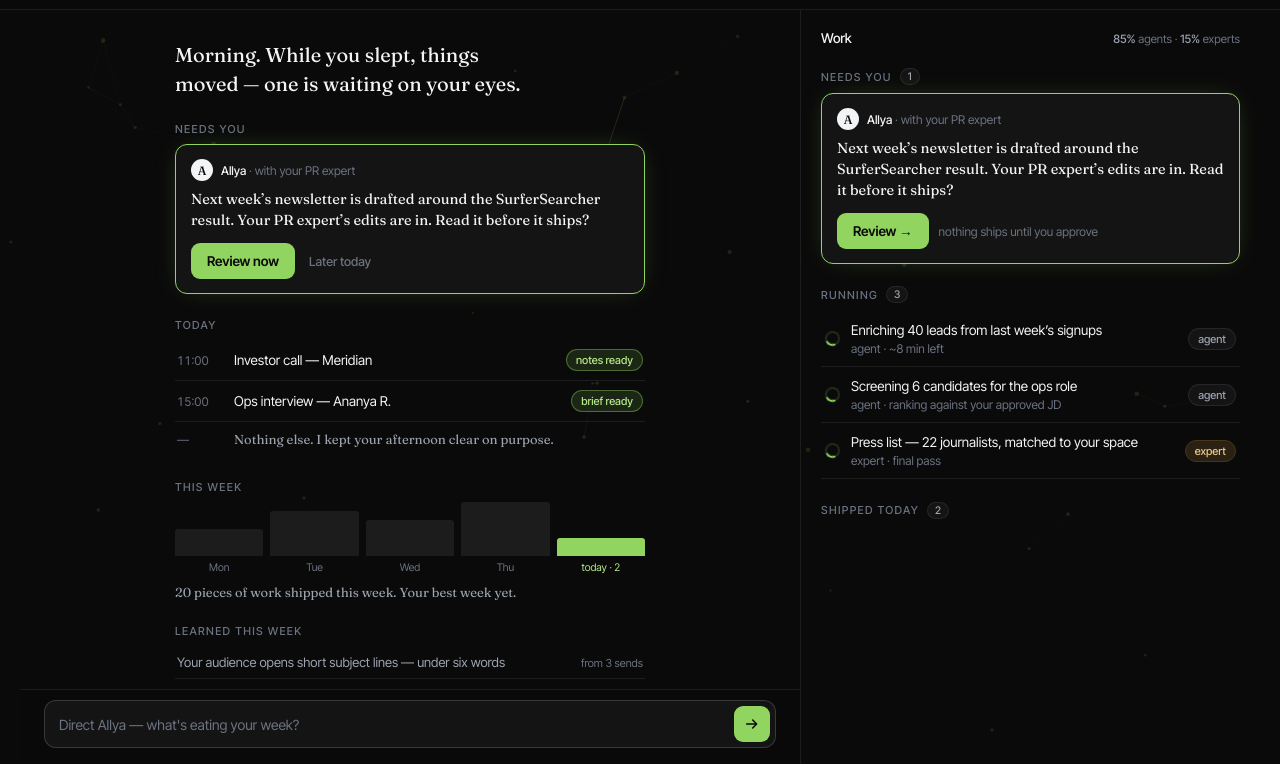
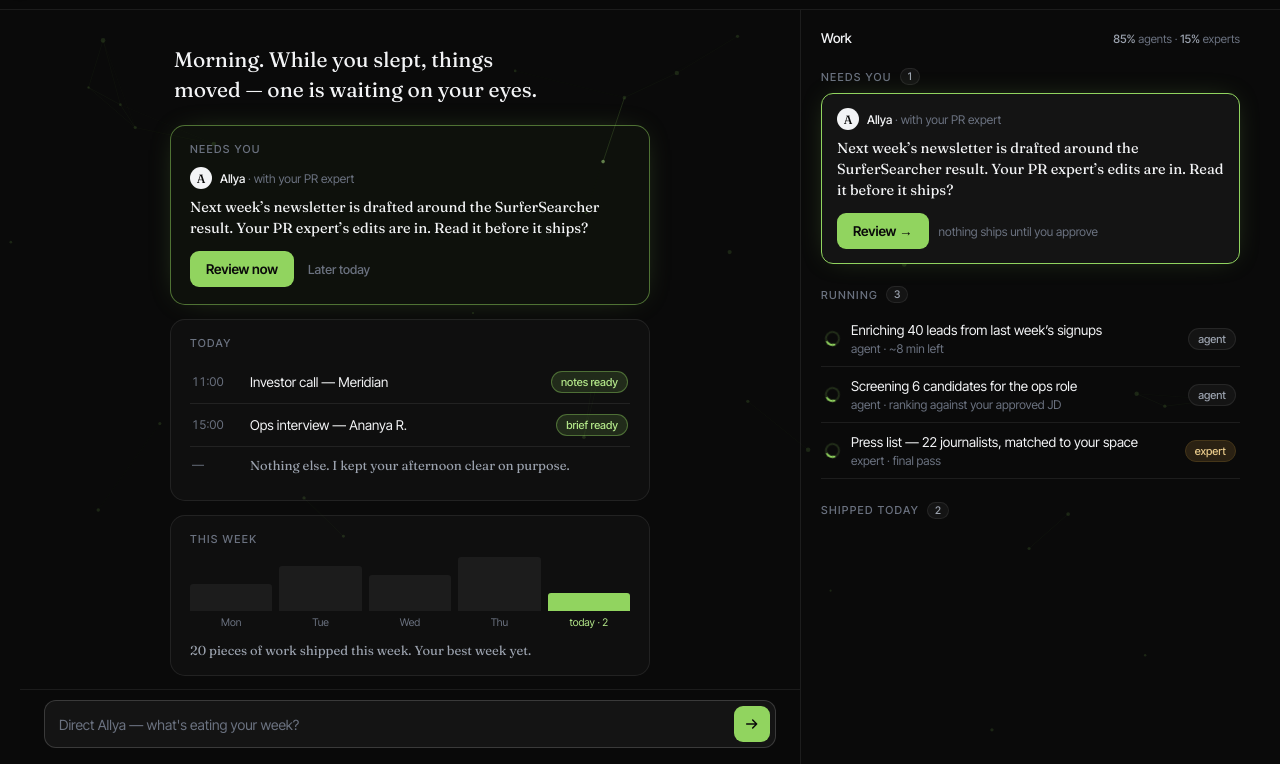
Before and after one commit to sanshatbhatia/allya-product, a plain HTML site: page index.html in a window 1280 px wide. Shown: the part 36-800 px from the top of the page. Drawn offline with Linux system fonts and the light colour scheme.

Commit message:
Canvas layers get their own boxes; calmer rhythm
Each canvas section (decision / today / momentum / learned) now sits
in its own rounded card with consistent padding, 14px column gap,
and the single lime accent reserved for the Needs-you box (inner
card chrome stripped to avoid double borders).

Co-Authored-By: Claude Opus 4.8 <noreply@anthropic.com>

```diff
--- a/app.js
+++ b/app.js
@@ -213,7 +213,7 @@ function renderCanvas() {
   if (needs.length && !decisionDeferred) {
     const w = needs[0];
     decision = `
-    <div class="c-sec">
+    <div class="c-sec accent">
       <div class="group-label">Needs you</div>
       <div class="approval-card" data-open-sheet="${w.id}" tabindex="0" role="button">
         <div class="who"><span class="avatar">${w.who}</span>
--- a/styles.css
+++ b/styles.css
@@ -149,15 +149,36 @@ button { font-family: inherit; color: inherit; }
   padding: 20px 24px;
   will-change: transform, opacity;
 }
-.canvas-inner { margin: auto; width: 100%; max-width: 470px; padding: 10px 0; }
+.canvas-inner {
+  margin: auto; width: 100%; max-width: 480px; padding: 14px 0;
+  display: flex; flex-direction: column; gap: 14px;
+}
 .canvas-greet {
   font-family: var(--serif); font-optical-sizing: auto; font-weight: 430;
-  font-size: 20px; line-height: 1.45; color: var(--fg);
-  margin: 0 0 4px;
+  font-size: 21px; line-height: 1.45; color: var(--fg);
+  margin: 0 0 6px; padding: 0 4px;
   text-wrap: balance;
 }
-.c-sec { margin-top: 24px; }
-.c-sec .group-label { margin: 0 0 8px; }
+/* each layer lives in its own quiet box */
+.c-sec {
+  margin: 0;
+  background: rgba(255, 255, 255, 0.022);
+  border: 1px solid var(--hairline);
+  border-radius: 15px;
+  padding: 16px 19px 17px;
+}
+.c-sec .group-label { margin: 0 0 11px; }
+/* the one accented box — the decision */
+.c-sec.accent {
+  background: rgba(145, 212, 95, 0.035);
+  border-color: rgba(145, 212, 95, 0.5);
+  box-shadow: 0 0 32px -14px rgba(145, 212, 95, 0.4);
+}
+.c-sec.accent .approval-card {
+  background: transparent; border: none; border-radius: 0;
+  padding: 0; box-shadow: none;
+}
+.c-sec.accent .approval-card:hover { box-shadow: none; }
 .c-handled {
   font-family: var(--serif); font-size: 14.5px; color: var(--fg-soft);
   margin: 0; line-height: 1.5;
@@ -178,10 +199,11 @@ button { font-family: inherit; color: inherit; }
 
 /* day strip */
 .day-row {
-  display: flex; align-items: center; gap: 11px;
-  padding: 9px 2px;
+  display: flex; align-items: center; gap: 12px;
+  padding: 10px 2px;
   border-bottom: 1px solid var(--hairline);
 }
+.day-row:first-of-type { padding-top: 2px; }
 .day-row:last-child { border-bottom: none; }
 .day-row .dr-time { flex: none; width: 46px; font-size: 12px; color: var(--fg-faint); font-variant-numeric: tabular-nums; }
 .day-row .dr-what { flex: 1; min-width: 0; font-size: 13.5px; color: var(--fg); }
@@ -198,15 +220,17 @@ button { font-family: inherit; color: inherit; }
 .mo-days { display: flex; gap: 7px; margin-top: 5px; }
 .mo-days span { flex: 1; font-size: 10.5px; color: var(--fg-faint); text-align: center; }
 .mo-days span.today { color: var(--lime-glow); }
-.mo-line { font-family: var(--serif); font-size: 13px; color: var(--fg-soft); margin: 10px 0 0; }
+.mo-line { font-family: var(--serif); font-size: 13px; color: var(--fg-soft); margin: 13px 0 0; }
 
 /* learned rows */
 .learn-row {
-  display: flex; align-items: baseline; gap: 10px;
-  padding: 8px 2px;
+  display: flex; align-items: baseline; gap: 12px;
+  padding: 9px 2px;
   border-bottom: 1px solid var(--hairline);
   font-size: 13px; color: var(--fg-soft);
+  line-height: 1.45;
 }
+.learn-row:first-of-type { padding-top: 2px; }
 .learn-row:last-child { border-bottom: none; }
 .learn-row .lr-txt { flex: 1; min-width: 0; }
 .learn-row .lr-src { flex: none; font-size: 11px; color: var(--fg-faint); }
@@ -216,7 +240,7 @@ button { font-family: inherit; color: inherit; }
 }
 .learn-fix:hover { text-decoration: underline; }
 
-.canvas-hint { font-size: 12px; color: var(--fg-faint); margin: 26px 0 0; text-align: center; }
+.canvas-hint { font-size: 12px; color: var(--fg-faint); margin: 8px 0 0; text-align: center; }
 .day-mark { text-align: center; font-size: 11.5px; color: var(--fg-faint); letter-spacing: 0.05em; margin: 4px 0 16px; }
 
 .msg { display: flex; margin-top: 10px; }
```
